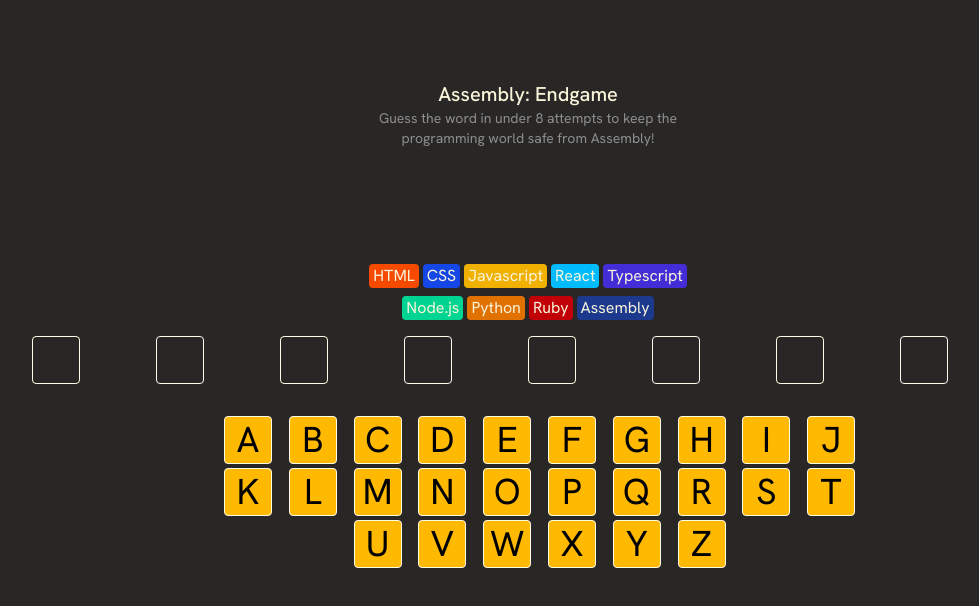
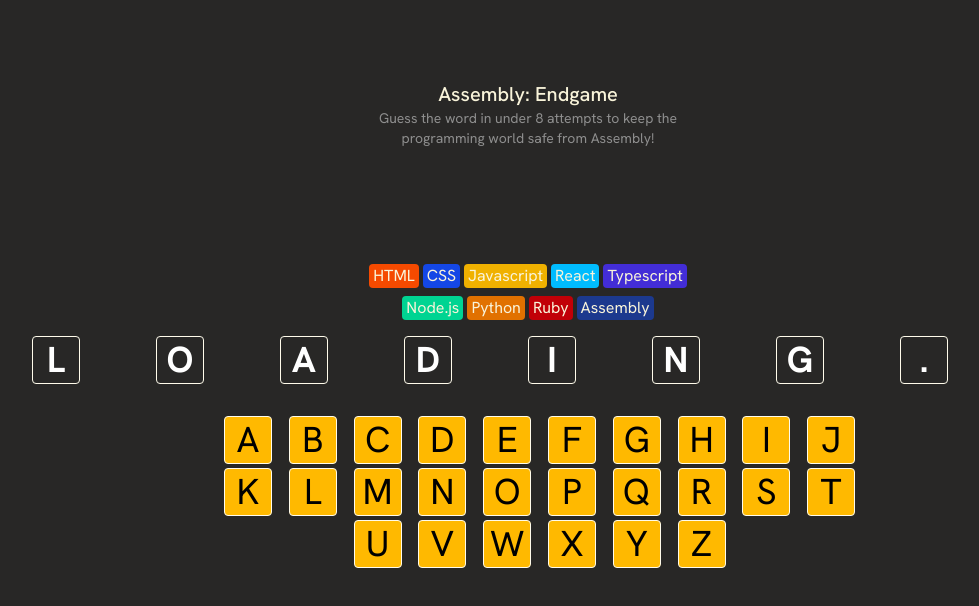
Before and after one commit to tomstao/hangman, a React (Vite) app: page / in a window 1280 px wide. Shown: the top 606 px of the page, without its empty margins (112-1091 px from the left). Built offline with nearby package versions, Linux system fonts and the light colour scheme; no server answers.

Commit message:
Refactor WordRow.tsx state handling

```diff
--- a/src/components/WordRow.tsx
+++ b/src/components/WordRow.tsx
@@ -3,16 +3,35 @@ import {nanoid} from "nanoid";
 import axios from 'axios'
 import {useEffect, useState} from "react";
 
+interface Hangman {
+    char: string;
+    display: boolean;
+}
 
 export default function WordRow() {
-    const [word, setWord] = useState("loading.");
+    const hangmanProcess = (word: string): Hangman[] => {
+         return Array.from(word, (c) => (
+            {
+                char: c,
+                display: true,
+            }
+        ));
+    }
+
+    const [word, setWord] = useState<Hangman[]>(hangmanProcess("loading."));
     const [error, setError] = useState<string | null>(null);
-    const [display, setDisplay] = useState(true);
     useEffect(() => {
         const fetchData = async () => {
             try {
                 const res = await axios.get('https://random-word-api.vercel.app/api?words=1&length=8&type=uppercase')
-                setWord(res.data[0])
+                setWord(hangmanProcess(res.data[0]).map((char)=>
+                    (
+                        {
+                            ...char,
+                            display: false,
+                        }
+                    )
+                ))
                 console.log(word)
             } catch (err: unknown) {
                 if (axios.isAxiosError(err)) {
@@ -24,27 +43,28 @@ export default function WordRow() {
                 } else {
                     setError('An unknown error occurred')
                 }
-            } finally {
-                setDisplay(false);
             }
         }
 
         fetchData()
-    }, [display, word])
+    }, [])
 
     if (error) {
         console.error(error)
     }
+
     return (
         <div className="grid grid-cols-8 gap-0 p-4">
-            {Array.from(word, (v) => (
-                <Cell
-                    key={nanoid()}
-                    character={v}
-                    display={display}
-                    className={"h-12 aspect-square rounded-sm border border-amber-50 justify-center flex text-4xl font-bold text-white"}
-                />
-            ))}
+            {
+                word.map((letter) => (
+                    <Cell
+                        key={nanoid()}
+                        character={letter.char}
+                        display={letter.display}
+                        className={"h-12 aspect-square rounded-sm border border-amber-50 justify-center flex text-4xl font-bold text-white"}
+                    />
+                ))
+            }
         </div>
     );
 }
```
